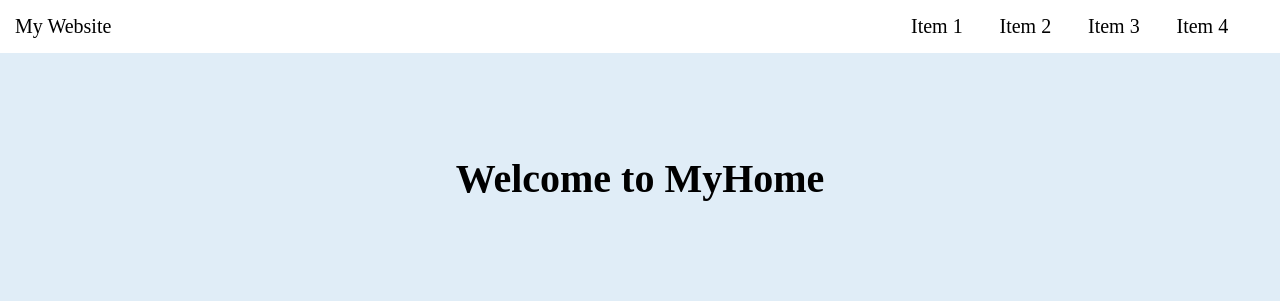
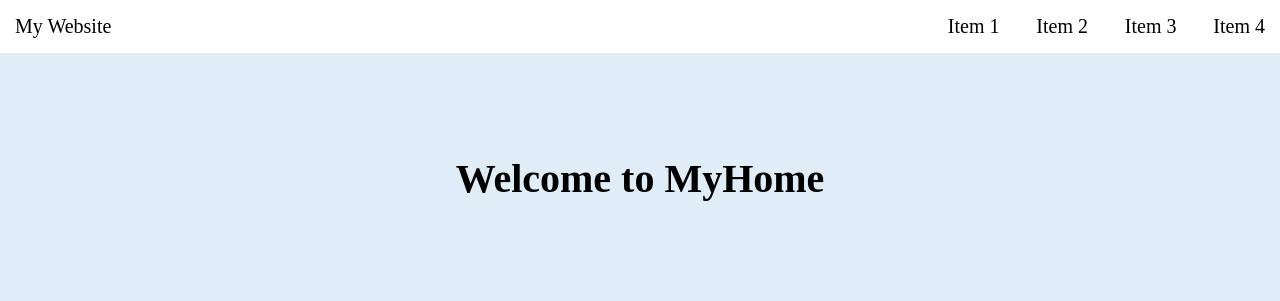
Before and after one commit to jasonghlin/Wehelp_week_1_Assignment, a plain HTML site: page index.html in a window 1280 px wide. Shown: the top 301 px of the page. Drawn offline with Linux system fonts and the light colour scheme.

Commit message:
fix center

```diff
--- a/CSS/style.css
+++ b/CSS/style.css
@@ -22,7 +22,8 @@ body {
     display: grid;
     grid-template-columns: repeat(10, 1fr);
     grid-row: 1 / 2;
-    grid-column: 1 / 11
+    grid-column: 1 / 11;
+
 
 }
 
@@ -45,6 +46,8 @@ body {
 .items > ul{
     display:grid;
     grid-template-columns: repeat(auto-fit, minmax(4rem, 1fr));
+    justify-items:end;
+    align-items: center;
 }
 
 .item{
@@ -349,6 +352,7 @@ body {
     .menu{
         display: block;
         grid-column: 10 /11;
+        margin: .55rem auto auto auto
     }
 
     .container{
```
